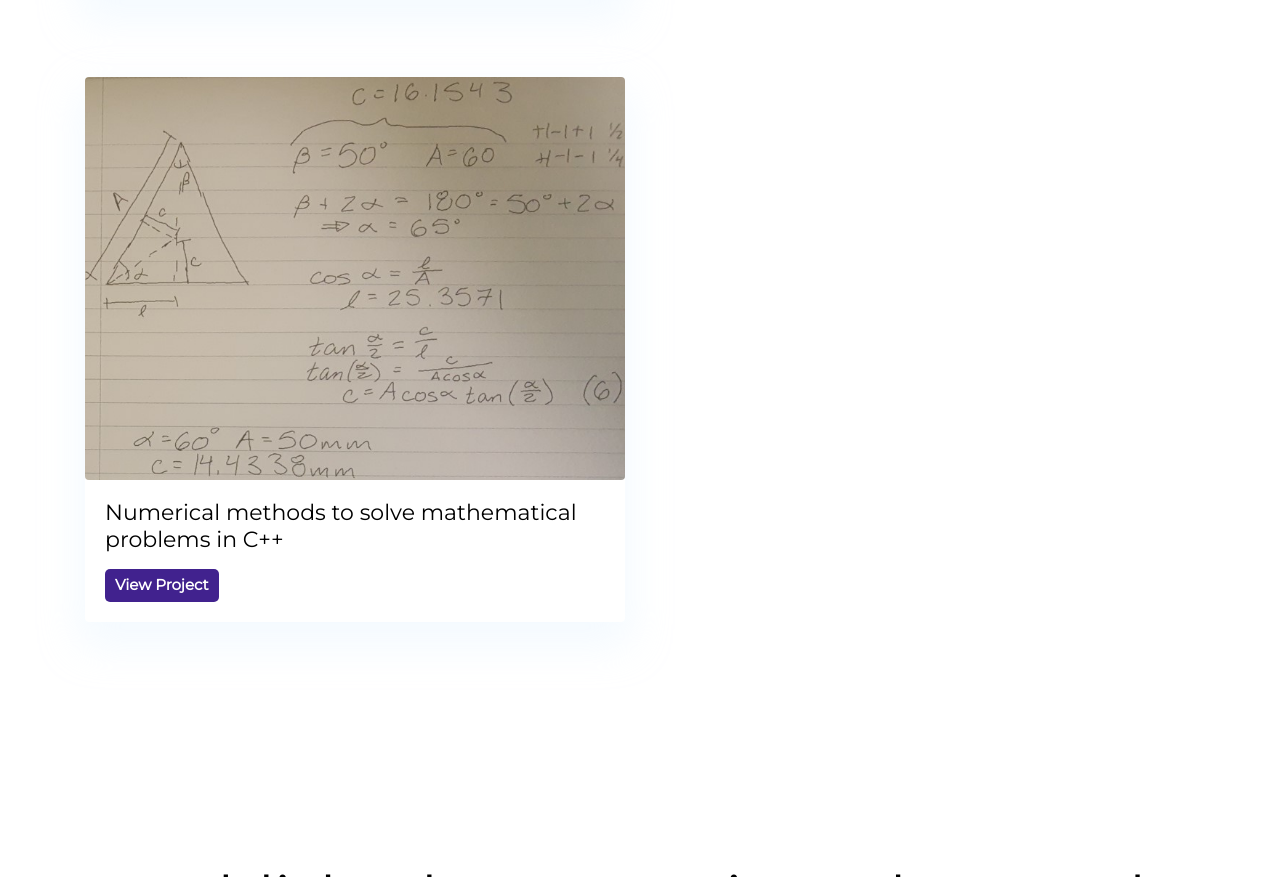
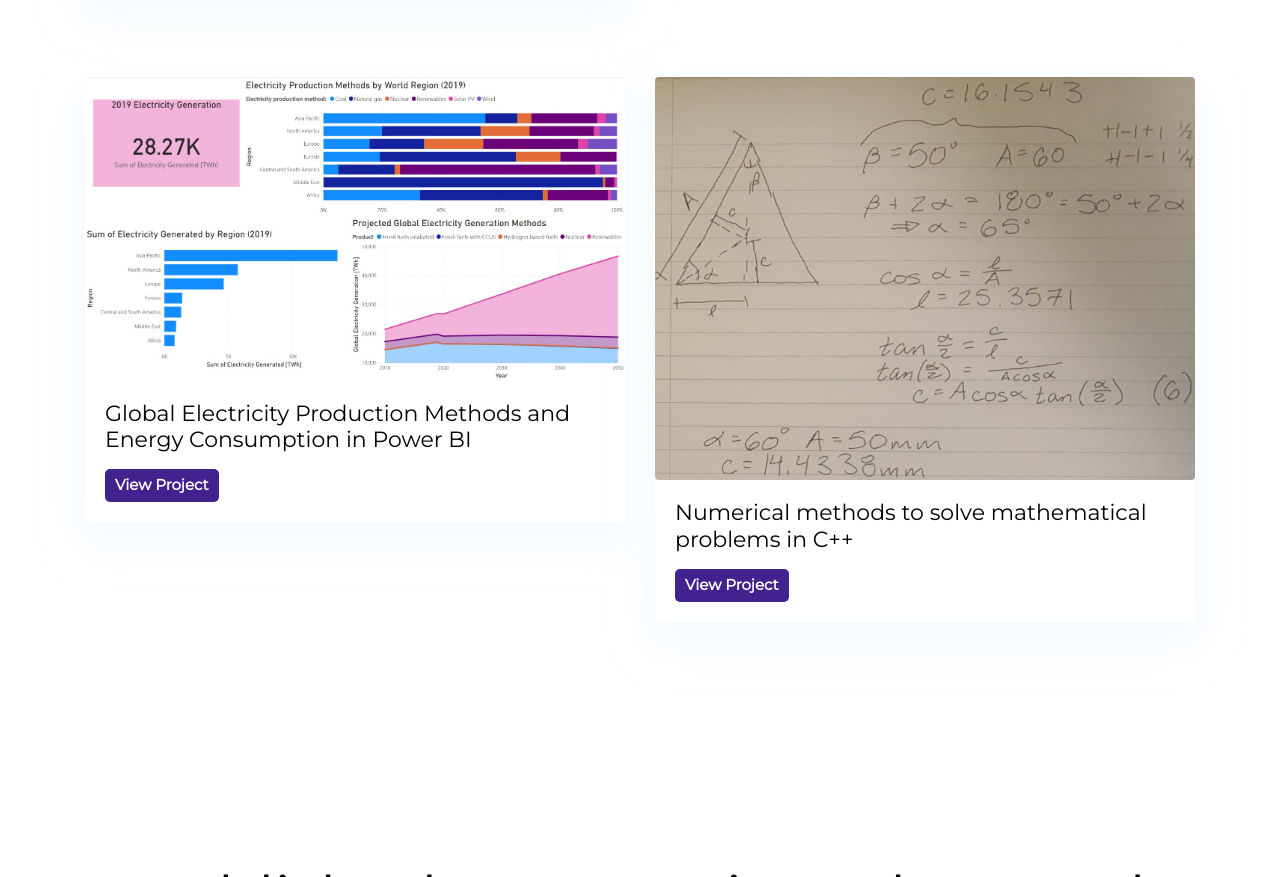
Before and after one commit to Wickeler/Wickeler.guithub.io, a plain HTML site: page index.html in a window 1280 px wide. Shown: the part 1490-2367 px from the top of the page. Drawn offline with Linux system fonts and the light colour scheme.

Commit message:
Update index.html
added PowerBI energy project to portfolio

```diff
--- a/index.html
+++ b/index.html
@@ -128,6 +128,18 @@
             </h4>
             <p class="cars-text"></p>
             <a href="https://youtu.be/WhKqHOQCXLQ" class="btn btn-xs btn-primary">View Video</a>
+          </div>
+        </article>
+      </div>
+
+      <div class="col-lg-6 col-md-6 mb-80">
+        <article class="card shadow">
+          <img class="rounded card-img-top" src="images/portfolio/Global_Electricity_Generation_Methods.jpg" alt="post-thumb">
+          <div class="card-body">
+            <h4 class="card-title"><a class="text-dark" href="https://github.com/Wickeler/Global_Power_Generation">Global Electricity Production Methods and Energy Consumption in Power BI</a>
+            </h4>
+            <p class="cars-text"></p>
+            <a href="https://github.com/Wickeler/Global_Power_Generation" class="btn btn-xs btn-primary">View Project</a>
           </div>
         </article>
       </div>
```
